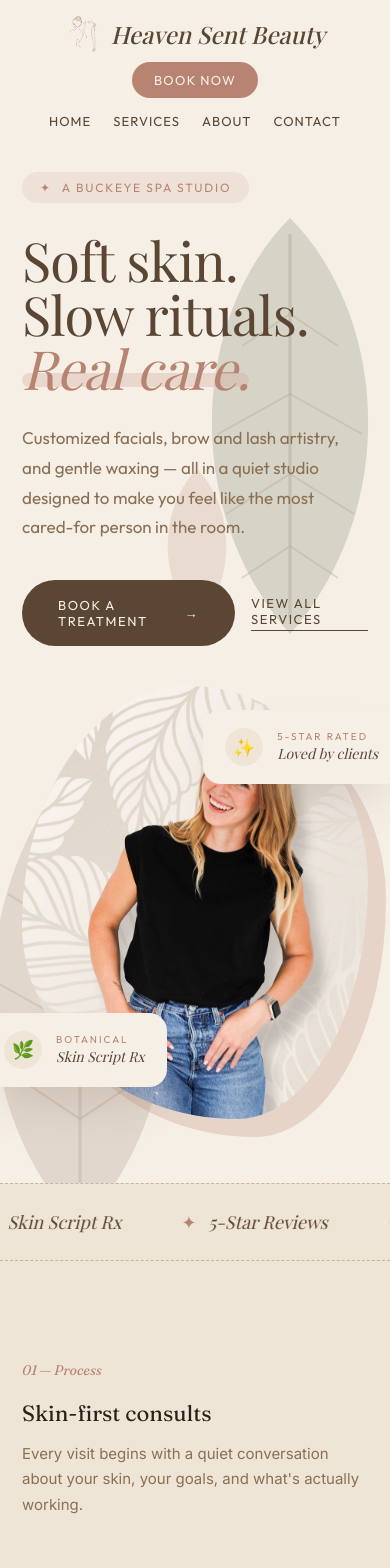
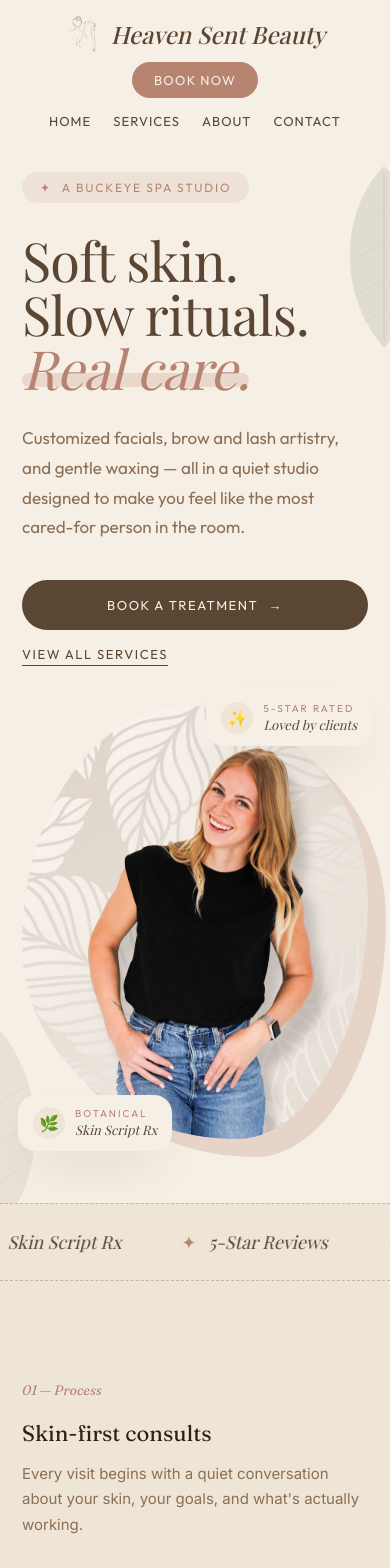
Before and after one commit to ryantrout1/heaven-sent, a Next.js app: page / in a window 390 px wide. Shown: the top 1568 px of the page. Built offline with nearby package versions, Linux system fonts and the light colour scheme; a web font is replaced by a local one.

Commit message:
Mobile audit: shrink hero leaves and leaf watermarks, lift float cards off face, stack hero CTAs, tidy menu rows

```diff
--- a/app/globals.css
+++ b/app/globals.css
@@ -2894,8 +2894,9 @@ html, body { background: #1a1410; }
   .v5 .why-grid, .v5 .testi-c-grid, .v5 .f-grid {
     grid-template-columns: 1fr;
   }
-  .v2 .service-row { grid-template-columns: 40px 1fr; }
-  .v2 .service-row .desc, .v2 .service-row .price { display: none; }
+  .v2 .service-row { grid-template-columns: 40px 1fr auto; }
+  .v2 .service-row .desc { display: none; }
+  .v2 .service-row .arr { justify-self: end; }
   .v3 .hero-strip { grid-template-columns: 1fr; }
   .v1 .about { grid-template-columns: 1fr; }
   .v2 nav { grid-template-columns: 1fr; }
@@ -3059,3 +3060,35 @@ html, body { background: var(--cream); }
   .photo-gallery { padding-left: 22px; padding-right: 22px; }
   .photo-gallery .gallery-grid { grid-template-columns: 1fr 1fr; }
 }
+
+/* ===========================================================
+   MOBILE AUDIT PASS 2 — scale desktop decoration down for
+   phones (from real iPhone testing): hero leaves, float cards,
+   CTAs, and leaf watermark sizing.
+   =========================================================== */
+@media (max-width: 640px) {
+  /* hero decorative leaves -> small edge accents, off the copy */
+  .v4 .hero .leaf-1 { width: 140px; top: 6px; right: -64px; opacity: 0.3; }
+  .v4 .hero .leaf-2 { width: 160px; bottom: -46px; left: -84px; opacity: 0.28; }
+  .v4 .hero .leaf-3 { display: none; }
+
+  /* CTAs stack so button labels stop wrapping mid-word */
+  .v4 .hero .ctas { flex-direction: column; align-items: stretch; gap: 16px; }
+  .v4 .btn-c { justify-content: center; }
+  .v4 .link-c { align-self: flex-start; }
+
+  /* float cards: lift the top card off Jay's face, hug corners, smaller */
+  .v4 .hero-art .float-card { padding: 12px 15px; gap: 10px; }
+  .v4 .hero-art .float-card .icon { width: 32px; height: 32px; font-size: 16px; }
+  .v4 .hero-art .float-card .txt { font-size: 13px; }
+  .v4 .hero-art .float-card.top-right { top: -16px; right: -4px; }
+  .v4 .hero-art .float-card.bot-left { bottom: -12px; left: -4px; }
+
+  /* leaf watermark -> subtle edge sliver instead of a screen-wide shape */
+  .v2 .services { background-size: 230px auto; background-position: right -96px center; }
+  .svc { background-size: 230px auto, 200px auto;
+         background-position: right -86px top 70px, left -84px bottom 12%; }
+
+  /* tighter menu teaser rows */
+  .v2 .services .service-row { padding: 22px 0; gap: 14px; }
+}
```
